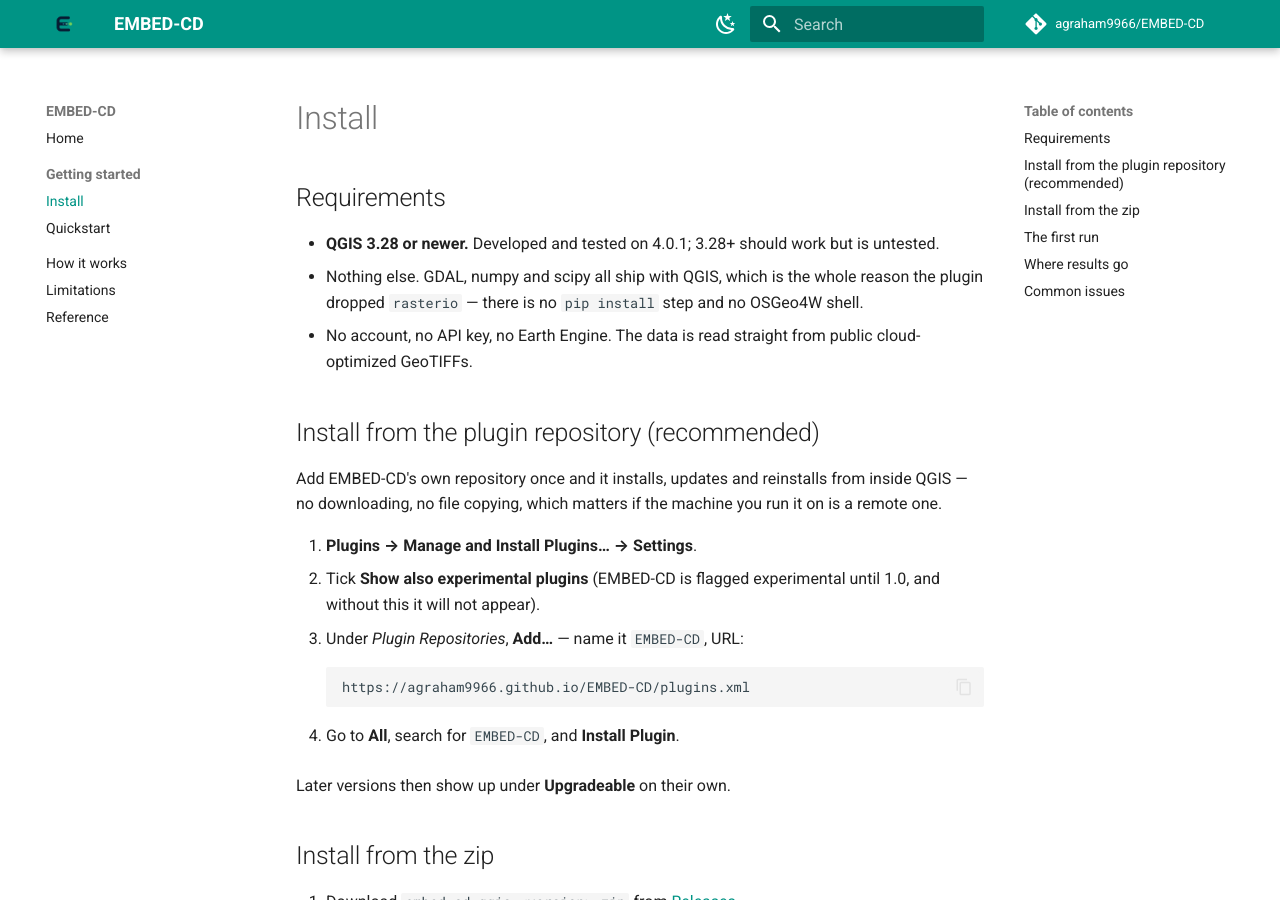
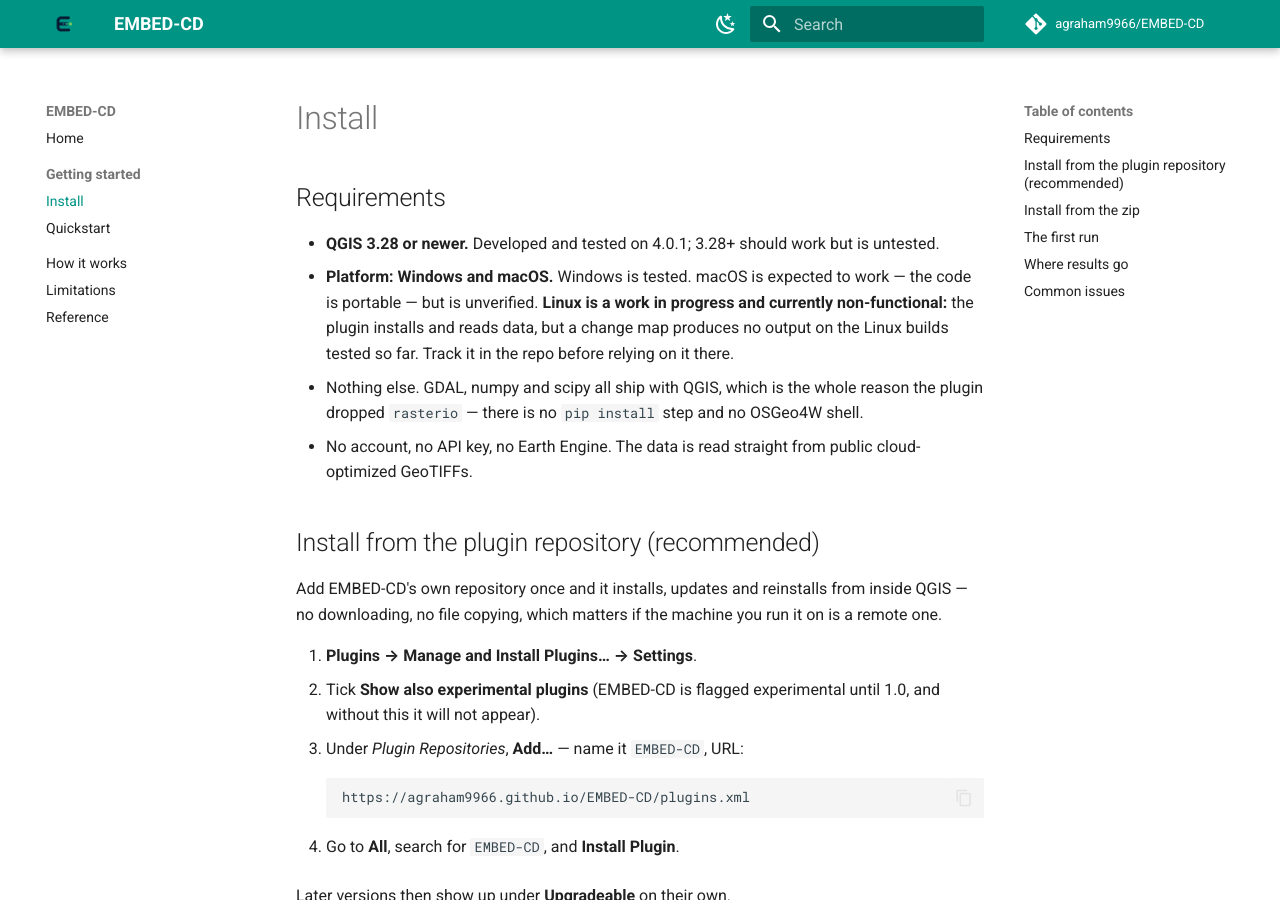
Before and after one commit to agraham9966/EMBED-CD, an MkDocs documentation site: the page built from docs/getting-started/install.md, in a window 1280 px wide and 900 px high. Built offline with MkDocs 1.6.1 and Material for MkDocs 9.7.7, drawn with Linux system fonts in a browser that asks for light colours; comment, search, counter and statistics services are not loaded.

Commit message:
Docs: state Windows/macOS support, Linux as work in progress
Co-Authored-By: Claude Opus 5 <noreply@anthropic.com>

```diff
--- a/docs/getting-started/install.md
+++ b/docs/getting-started/install.md
@@ -3,6 +3,10 @@
 ## Requirements
 
 - **QGIS 3.28 or newer.** Developed and tested on 4.0.1; 3.28+ should work but is untested.
+- **Platform: Windows and macOS.** Windows is tested. macOS is expected to work — the code is
+  portable — but is unverified. **Linux is a work in progress and currently non-functional:**
+  the plugin installs and reads data, but a change map produces no output on the Linux builds
+  tested so far. Track it in the repo before relying on it there.
 - Nothing else. GDAL, numpy and scipy all ship with QGIS, which is the whole reason the plugin
   dropped `rasterio` — there is no `pip install` step and no OSGeo4W shell.
 - No account, no API key, no Earth Engine. The data is read straight from public
```
